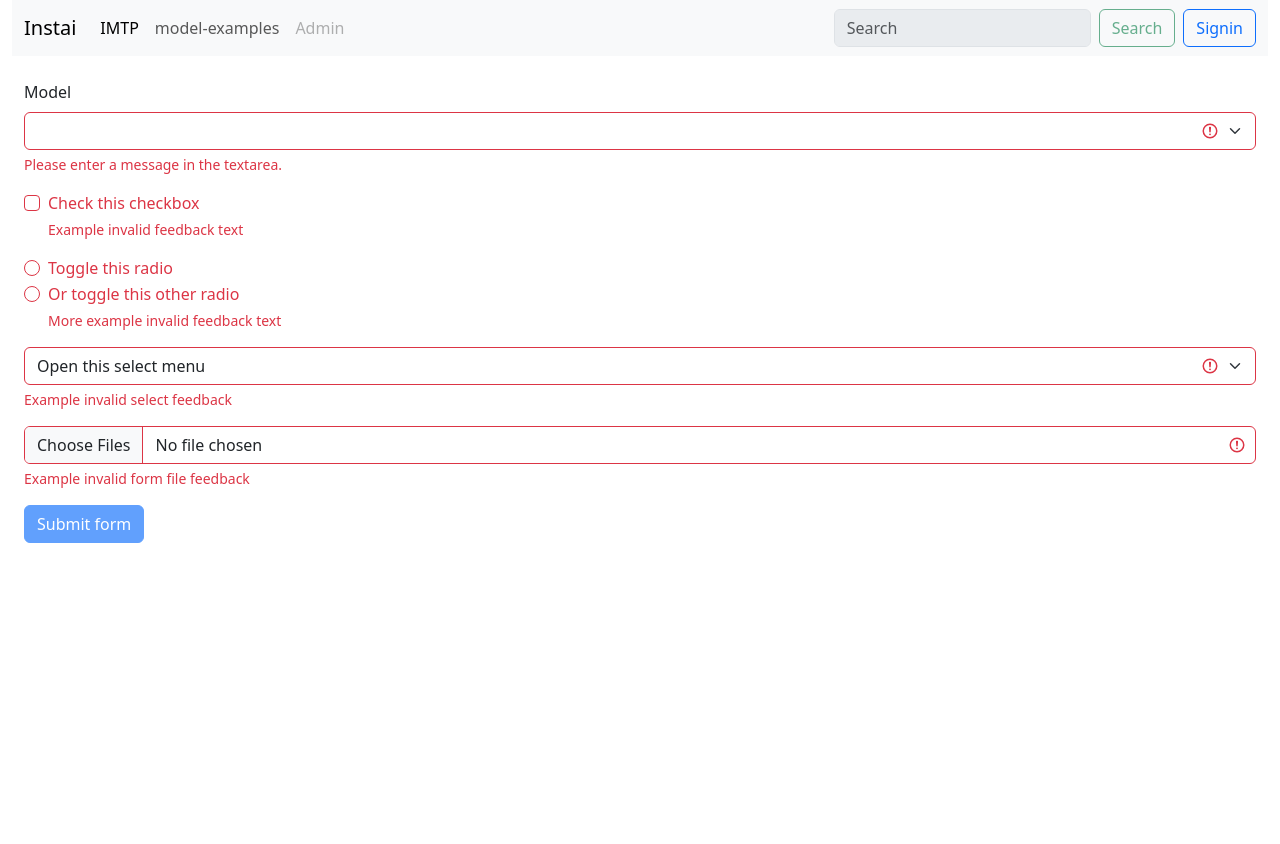
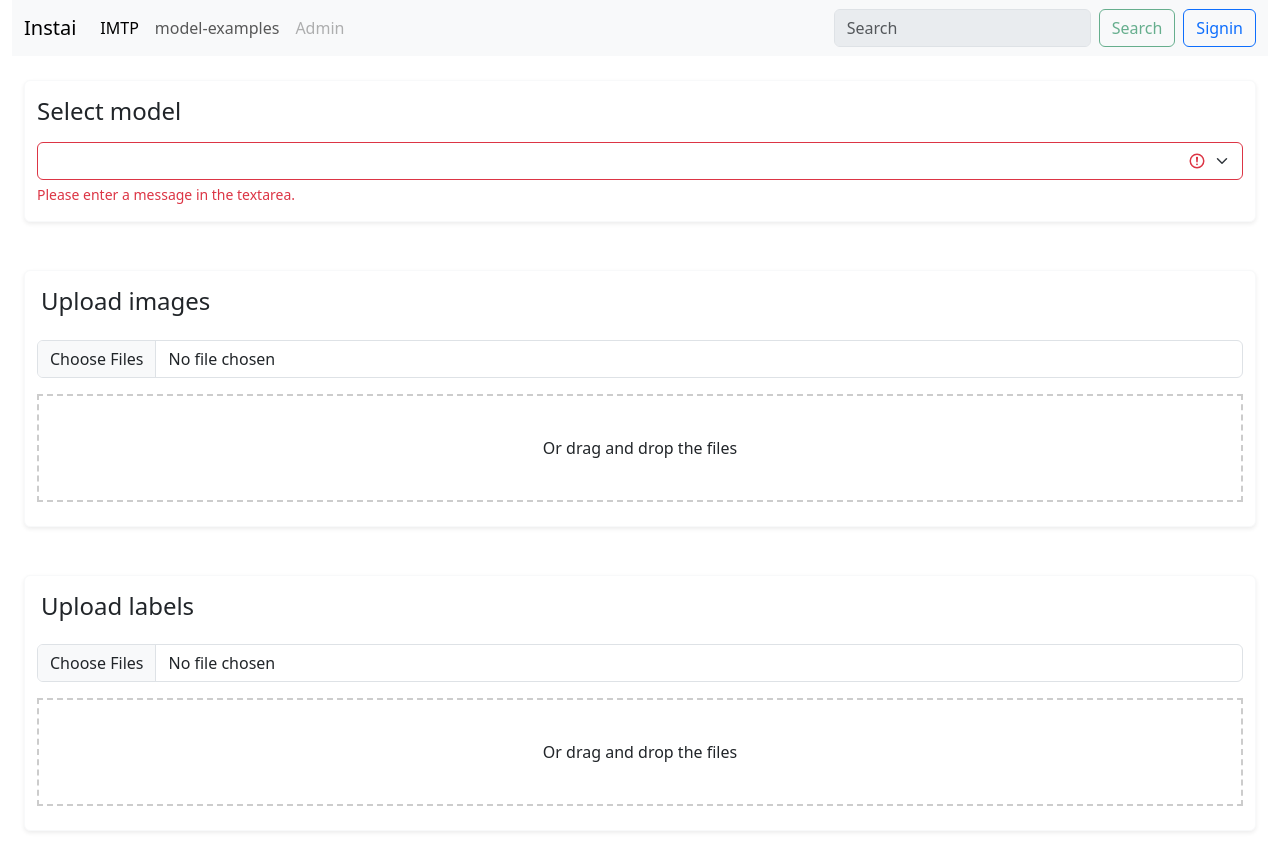
Before and after one commit to Derekwan1081546/angular_fe, an Angular app: page /model-examples/yolo3-tiny-testing in a window 1280 px wide. Shown: the top 844 px of the page. Before the commit the page ends 800 px from the top, so only its background shows below. Built offline with nearby package versions, Linux system fonts and the light colour scheme.

Commit message:
[fev2][dev] update model-example-form
Bug: None
Test: None

```diff
--- a/src/app/model-example-form/model-example-form.component.html
+++ b/src/app/model-example-form/model-example-form.component.html
@@ -1,6 +1,9 @@
+<div class="container-fluid card border-light shadow-sm mb-5">
   <form class="was-validated" [formGroup]="uploadForm">
     <div class="mb-3">
-    <label for="validationSelect" class="form-label">Model</label>
+      <div class="col-12 my-3">
+        <h4 class="form-label">Select model</h4>
+      </div>
       <select
         class="form-select"
         id="validationSelect"
@@ -15,71 +18,31 @@
           {{ supportedModel.uploadUrl }}
         </option>
       </select>
-    <div class="invalid-feedback">Please enter a message in the textarea.</div>
+      <div class="invalid-feedback">
+        Please enter a message in the textarea.
+      </div>
+    </div>
+  </form>
 </div>
 
-  <div class="form-check mb-3">
-    <input
-      type="checkbox"
-      class="form-check-input"
-      id="validationFormCheck1"
-      required
-    />
-    <label class="form-check-label" for="validationFormCheck1"
-      >Check this checkbox</label
-    >
-    <div class="invalid-feedback">Example invalid feedback text</div>
+<div class="container-fluid card border-light shadow-sm p-0 mb-5">
+  <div class="row">
+    <div class="col-12 m-3">
+      <h4 class="form-label">Upload images</h4>
+    </div>
+    <div class="col-12 px-4 pb-4">
+      <app-upload-file title="##" accept="image/*"></app-upload-file>
+    </div>
+  </div>
 </div>
 
-  <div class="form-check">
-    <input
-      type="radio"
-      class="form-check-input"
-      id="validationFormCheck2"
-      name="radio-stacked"
-      required
-    />
-    <label class="form-check-label" for="validationFormCheck2"
-      >Toggle this radio</label
-    >
+<div class="container-fluid card border-light shadow-sm p-0 mb-5">
+  <div class="row">
+    <div class="col-12 m-3">
+      <h4 class="form-label">Upload labels</h4>
     </div>
-  <div class="form-check mb-3">
-    <input
-      type="radio"
-      class="form-check-input"
-      id="validationFormCheck3"
-      name="radio-stacked"
-      required
-    />
-    <label class="form-check-label" for="validationFormCheck3"
-      >Or toggle this other radio</label
-    >
-    <div class="invalid-feedback">More example invalid feedback text</div>
+    <div class="col-12 px-4 pb-4">
+      <app-upload-file title="##"></app-upload-file>
     </div>
-
-  <div class="mb-3">
-    <select class="form-select" required aria-label="select example">
-      <option value="">Open this select menu</option>
-      <option value="1">One</option>
-      <option value="2">Two</option>
-      <option value="3">Three</option>
-    </select>
-    <div class="invalid-feedback">Example invalid select feedback</div>
   </div>
-
-  <div class="mb-3">
-    <input
-      type="file"
-      multiple="true"
-      class="form-control"
-      accept="image/*"
-      aria-label="file example"
-      required
-    />
-    <div class="invalid-feedback">Example invalid form file feedback</div>
 </div>
-
-  <div class="mb-3">
-    <button class="btn btn-primary" type="submit" disabled>Submit form</button>
-  </div>
-</form>
--- a/src/app/model-example-form/model-example-form.component.ts
+++ b/src/app/model-example-form/model-example-form.component.ts
@@ -2,6 +2,7 @@ import { CommonModule } from '@angular/common';
 import { Component, OnInit } from '@angular/core';
 import { FormControl, FormGroup, ReactiveFormsModule } from '@angular/forms';
 import { ActivatedRoute } from '@angular/router';
+import { UploadFileComponent } from '../upload-file/upload-file.component';
 
 class SupportedModel {
   model: string = '';
@@ -16,7 +17,7 @@ class SupportedModel {
 @Component({
   selector: 'app-model-example-form',
   standalone: true,
-  imports: [CommonModule, ReactiveFormsModule],
+  imports: [CommonModule, ReactiveFormsModule, UploadFileComponent],
   templateUrl: './model-example-form.component.html',
   styleUrl: './model-example-form.component.scss',
 })
@@ -27,7 +28,7 @@ export class ModelExampleFormComponent implements OnInit {
   private model: string = '';
 
   supportedModels = [
-    new SupportedModel('yolov8-testing', 'de')
+    new SupportedModel('yolov8-testing', 'yolov8-testing')
   ];
 
   constructor(private readonly route: ActivatedRoute) {}
```
Lines whose indentation alone changed are shown as unchanged.
